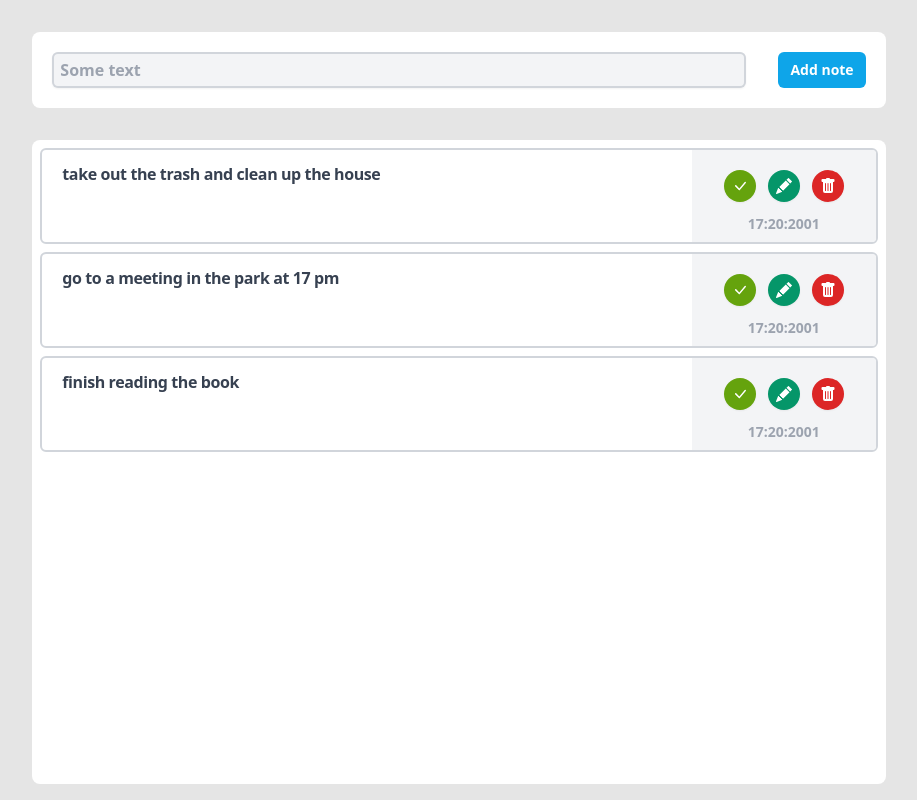
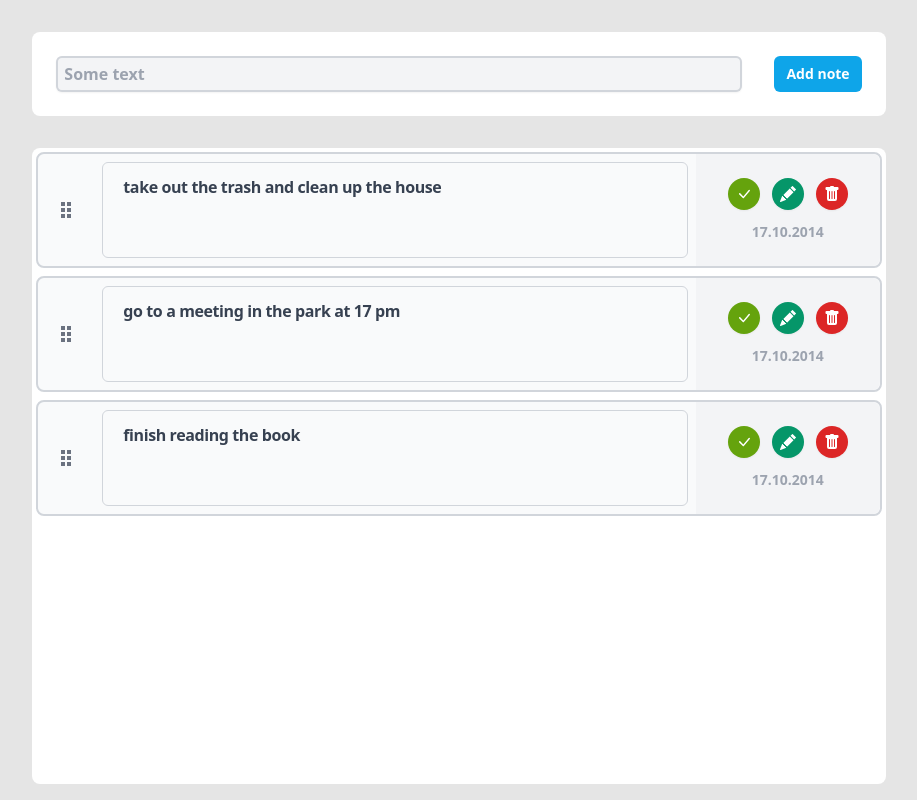
Before and after one commit to ivanshatilov/react-notes-app, a React (Create React App) app: page / in a window 1280 px wide. Shown: the whole page, without its empty margins (181-1098 px from the left). Built offline with nearby package versions, Linux system fonts and the light colour scheme; the HTML template or start-up script is replaced by a standard one.

Commit message:
Added drag and drop functionality

```diff
--- a/package.json
+++ b/package.json
@@ -15,6 +15,7 @@
     "clsx": "^2.0.0",
     "nanoid": "^4.0.2",
     "react": "^18.2.0",
+    "react-beautiful-dnd": "^13.1.1",
     "react-dom": "^18.2.0",
     "react-icons": "^4.10.1",
     "react-redux": "^8.1.2",
@@ -47,5 +48,8 @@
       "last 1 firefox version",
       "last 1 safari version"
     ]
+  },
+  "devDependencies": {
+    "@types/react-beautiful-dnd": "^13.1.4"
   }
 }
--- a/src/components/AddNoteInput.tsx
+++ b/src/components/AddNoteInput.tsx
@@ -28,8 +28,8 @@ const AddNoteForm: React.FC<AddNoteInputProps> = () => {
     }
 
     return (
-        <div className="w-full sm:w-3/4 lg:w-2/3 sm:mx-10">
-            <form onSubmit={addNoteHandler} className="sm:my-8 p-5 flex gap-4 sm:gap-8 bg-white rounded-lg">
+        <div className="w-full lg:w-2/3 lg:mx-10">
+            <form onSubmit={addNoteHandler} className="lg:my-8 p-6 py-8 lg:py-6 flex gap-4 sm:gap-8 bg-white lg:rounded-lg">
                 <Input placeholder="Some text" value={value} required onChange={updateValue} />
                 <Button type='submit'>Add note</Button>
             </form>
--- a/src/components/Note.tsx
+++ b/src/components/Note.tsx
@@ -3,6 +3,8 @@ import { useAppDispatch } from "../hooks/redux";
 import {notesSlice} from "../store/reducers/notesSlice";
 import ItemButton from "./ItemButton";
 import {BsFillPencilFill, BsFillTrashFill, BsXLg, BsCheckLg} from 'react-icons/bs'
+import {BiGridVertical} from 'react-icons/bi'
+import { Draggable } from 'react-beautiful-dnd';
 
 interface NoteProps {
     id: string,
@@ -10,9 +12,10 @@ interface NoteProps {
     date: string,
     confirmed: boolean,
     editable: boolean,
+    propIndex: number
 }
 
-const Note: React.FC<NoteProps> = ({value, id, date, confirmed, editable}) => {
+const Note: React.FC<NoteProps> = ({value, id, date, confirmed, editable, propIndex}) => {
     const {removeNote, updateNote, toggleConfirmed, toggleEditable} = notesSlice.actions;
     const dispatch = useAppDispatch();
 
@@ -30,10 +33,19 @@ const Note: React.FC<NoteProps> = ({value, id, date, confirmed, editable}) => {
     }
 
     return (
-        <div className={`border-2 rounded-md border-gray-300 pl-5 m-2 h-48 lg:h-24 overflow-clip flex gap-0 ${confirmed && "bg-green-100 border-green-300"} ${editable && "bg-yellow-100 border-yellow-200"}`}>
+        <Draggable key={id} draggableId={id} index={propIndex}>
+            {(provided) => (
+                    <li {...provided.draggableProps} {...provided.dragHandleProps} ref={provided.innerRef}>
+                            <div className={`flex rounded-lg m-1 bg-gray-50 border-2 border-gray-300 ${confirmed && "bg-green-50 border-green-300"} ${editable && "bg-yellow-50 border-yellow-200"}`}>
+                            <div className={`flex items-center justify-center text-2xl text-gray-500 px-4 ${confirmed && "text-green-600"} ${editable && "text-yellow-600"}`}>
+                                <BiGridVertical />
+                            </div>
+                            <div className={`grow border rounded-md border-gray-300 pl-5 m-2 h-48 lg:h-24 overflow-clip flex gap-0 ${confirmed && "bg-green-100 border-green-300"} ${editable && "bg-yellow-100 border-yellow-200"}`}>
                             <textarea id='note' name="textarea" disabled={!editable} value={value} onChange={updateNoteHandler} className={`bg-transparent grow block text-md text-gray-700 pr-10 tracking-tight font-semibold resize-none overflow-auto whitespace-pre-line outline-none h-full mt-3 disabled:bg-transparent ${confirmed && "text-green-700"} ${editable && "text-yellow-800"}`} maxLength={128}/>
-                <div className={`flex flex-col h-full bg-gray-100 items-center px-4 py-2 ${confirmed && "bg-green-200"} ${editable && "bg-yellow-200"}`}>
-                    <div className='flex flex-col mt-2 lg:mt-0 lg:flex-row gap-3 h-full bg-transparent items-center px-4'>
+
+                            </div>
+                            <div className={`flex flex-col rounded-r-lg bg-gray-100 justify-center items-center px-4 py-2 ${confirmed && "bg-green-200"} ${editable && "bg-yellow-200"}`}>
+                                    <div className='flex flex-col mt-2 mb-3 lg:mt-0 lg:flex-row gap-3 bg-transparent items-center px-4'>
                                         {confirmed ? <ItemButton icon={BsXLg} onClick={toggleConfirmedHandler} disabled={editable} color='cancel'/> : <ItemButton icon={BsCheckLg} onClick={toggleConfirmedHandler} disabled={editable} color='confirm'/>}
                                         {editable ? <ItemButton icon={BsFillPencilFill} disabled={confirmed} onClick={toggleEditableHandler} color='edit'/> : <ItemButton icon={BsFillPencilFill} disabled={confirmed} onClick={toggleEditableHandler} color='edit'/>}
                                         <ItemButton icon={BsFillTrashFill} onClick={deleteNoteHandler} disabled={editable} color='delete'/>
@@ -41,6 +53,9 @@ const Note: React.FC<NoteProps> = ({value, id, date, confirmed, editable}) => {
                                     <span className='text-sm font-bold text-gray-400'>{date}</span>
                             </div>
                         </div>
+                    </li>
+            )}
+        </Draggable>
     )
 }
 
--- a/src/components/NotesBody.tsx
+++ b/src/components/NotesBody.tsx
@@ -1,5 +1,7 @@
-import { useAppSelector } from "../hooks/redux";
+import { useAppDispatch, useAppSelector } from "../hooks/redux";
+import {DragDropContext, Droppable} from 'react-beautiful-dnd';
 import Note from "./Note";
+import {notesSlice} from "../store/reducers/notesSlice";
 
 interface NotesBodyProps {
     children?:  React.ReactNode | React.ReactElement
@@ -7,9 +9,29 @@ interface NotesBodyProps {
 
 const NotesBody: React.FC<NotesBodyProps> = ({children}) => {
     const {notes} = useAppSelector(state => state.notesReducer);
+    const {moveNote} = notesSlice.actions;
+    const dispatch = useAppDispatch();
+
+    const handleDragEnd = (result: any) => {
+        console.log(result)
+        const {destination, source} = result
+        if (!destination) return;
+
+        if (source.index !== destination.index) {
+            dispatch(moveNote({oldNoteIndex: source.index, destNoteIndex: destination.index}));
+          }
+        };
+
+
     return (
-        <div id="notesbody" className="bg-white rounded-lg sm:mb-4 w-full h-full sm:w-3/4 lg:w-2/3 sm:mx-10 overflow-y-auto">
-            {notes.length > 0 ? notes.map(item => <Note id={item.id} value={item.body} date={item.date} confirmed={item.confirmed} editable={item.editable}/> ) :
+        <DragDropContext onDragEnd={handleDragEnd}>
+        <div id="notesbody" className="bg-white lg:rounded-lg sm:mb-4 w-full h-full lg:w-2/3 sm:mx-10 overflow-y-auto">
+                <Droppable droppableId="Notes">
+                    {(provided) => (
+                        <ul className="flex flex-col h-full" {...provided.droppableProps} ref={provided.innerRef}>
+                            {notes.length > 0 ? notes.map(({id, body, date, confirmed, editable},index: number) => (
+                                <Note id={id} value={body} date={date} confirmed={confirmed} editable={editable} propIndex={index}/>
+                            )) : (
                                 <div className="h-full w-full flex items-center justify-center">
                                 <div className="flex flex-col items-center gap-6">
                                     <div className="ml-6 w-52 h-full select-none">
@@ -18,9 +40,21 @@ const NotesBody: React.FC<NotesBodyProps> = ({children}) => {
                                     <div className="font-bold text-3xl select-none">No notes found</div>
                                 </div>
                             </div>
+                            )
                             }
+                            {provided.placeholder}
+                        </ul>
+                    )}
+                </Droppable>
+
+
+
+
+
+
 
         </div>
+        </DragDropContext>
     )
 }
 
--- a/src/index.tsx
+++ b/src/index.tsx
@@ -9,9 +9,9 @@ const root = ReactDOM.createRoot(
   document.getElementById('root') as HTMLElement
 );
 root.render(
-  <React.StrictMode>
+
     <Provider store={store}>
       <App />
     </Provider>
-  </React.StrictMode>
+
 );
--- a/src/store/reducers/notesSlice.ts
+++ b/src/store/reducers/notesSlice.ts
@@ -1,4 +1,5 @@
 import {createSlice, PayloadAction} from "@reduxjs/toolkit"
+import { nanoid } from "nanoid"
 
 interface NotesState {
     notes: {
@@ -13,9 +14,9 @@ interface NotesState {
 const initialState: NotesState = {
     // notes: ['take out the trash and clean up the house', 'go to a meeting in the park at 17 pm', 'finish reading the book',]
     notes: [
-        {id: '1', body: 'take out the trash and clean up the house', date: "17:20:2001", confirmed: false, editable: false},
-        {id: '2', body: 'go to a meeting in the park at 17 pm', date: "17:20:2001", confirmed: false, editable: false},
-        {id: '3', body: 'finish reading the book', date: "17:20:2001", confirmed: false, editable: false},
+        {id: nanoid(), body: 'take out the trash and clean up the house', date: "17.10.2014", confirmed: false, editable: false},
+        {id: nanoid(), body: 'go to a meeting in the park at 17 pm', date: "17.10.2014", confirmed: false, editable: false},
+        {id: nanoid(), body: 'finish reading the book', date: "17.10.2014", confirmed: false, editable: false},
 
     ]
 }
@@ -55,6 +56,12 @@ export const notesSlice = createSlice({
                 }
                 return note;
             })
+        },
+        moveNote(state, action: PayloadAction<{oldNoteIndex: number, destNoteIndex: number}>) {
+            const newCards = Array.from(state.notes);
+            const [removedCard] = newCards.splice(action.payload.oldNoteIndex, 1);
+            newCards.splice(action.payload.destNoteIndex, 0, removedCard);
+            state.notes = newCards;
         }
     }
 })
```
Also changed, not shown: src/App.tsx (+4 -4 lines), 1 other file (tests, documents, lock files or other folders). Lines whose indentation alone changed are shown as unchanged.
